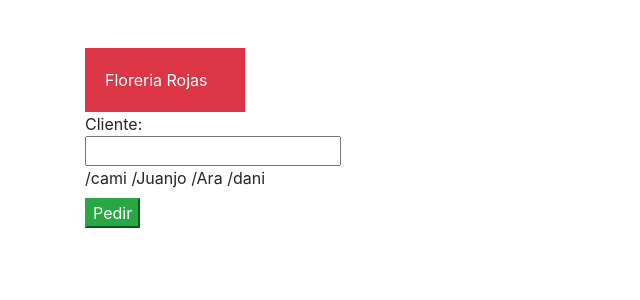
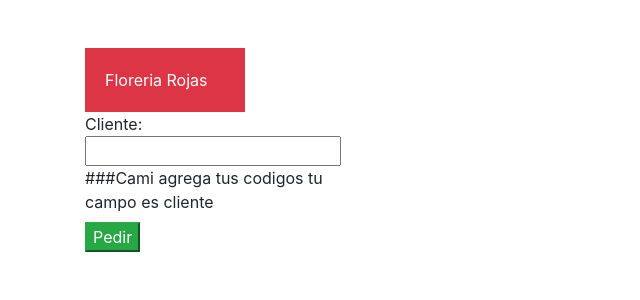
Before and after one commit to Ingrid-DE/React-form, a React (Create React App) app: page / in a window 1280 px wide. Shown: the top 300 px of the page, without its empty margins (0-640 px from the left). Built offline with nearby package versions, Linux system fonts and the light colour scheme.

Commit message:
add: cracion de rama-cami

```diff
--- a/src/App.jsx
+++ b/src/App.jsx
@@ -28,30 +28,8 @@ function App() {
         value={inputs.nombre || ""}
         onChange={handleChange}
         />
-      /cami
-
-
-
-
-
-
-      /Juanjo
-
-
-
-
-
-
-      /Ara
-
-
-
-
-
-    /dani
-
-
-
+      ###Cami agrega tus codigos
+    tu campo es cliente
 
 
 
```
